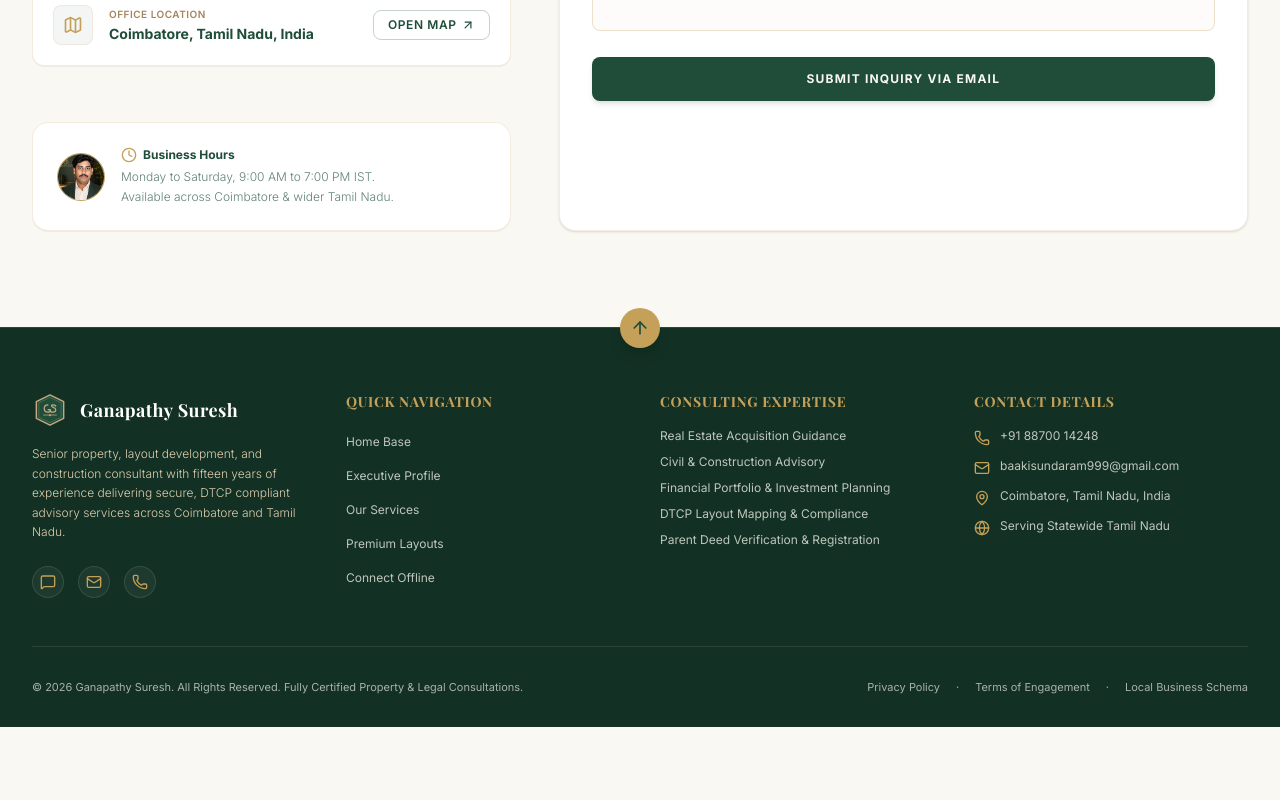
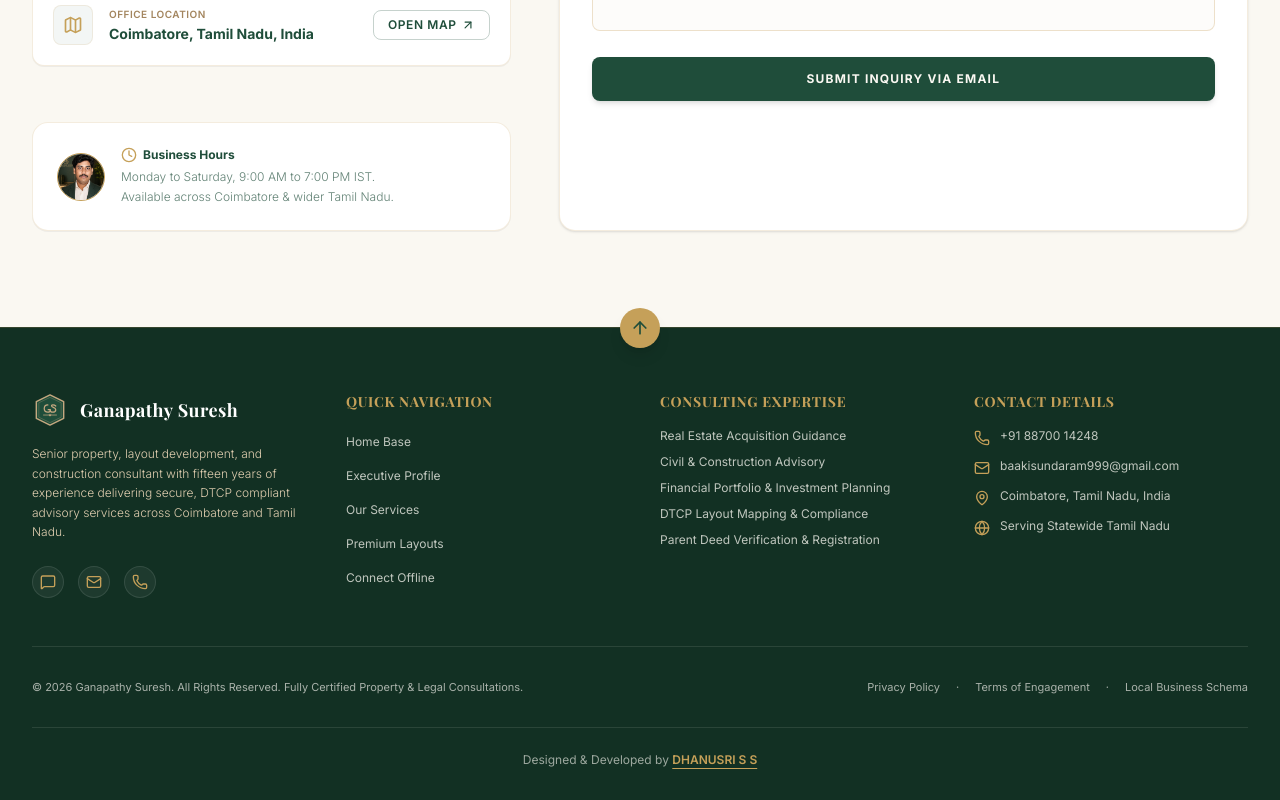
Before and after one commit to Dhanusri-S-S/Ganapathy_Suresh_portfolio, a React (Vite) app: page / in a window 1280 px wide. Shown: the part 6153-6953 px from the top of the page. Before the commit the page ends 6880 px from the top, so only its background shows below. Built offline with nearby package versions, Linux system fonts and the light colour scheme; a web font is replaced by a local one.

Commit message:
Add developer credit to Footer component
Added developer credit section to the footer.

```diff
--- a/src/components/Footer.tsx
+++ b/src/components/Footer.tsx
@@ -157,7 +157,20 @@ export default function Footer({ onNavigate }: FooterProps) {
             <span className="hover:text-gold">Local Business Schema</span>
           </div>
         </div>
-
+{/* Developer Credit */}
+<div className="mt-8 pt-6 border-t border-ivory/10 text-center">
+  <p className="font-sans text-xs text-ivory/60">
+    Designed &amp; Developed by{" "}
+    <a
+      href="https://www.linkedin.com/in/dhanusri-s-s-580466373/"
+      target="_blank"
+      rel="noopener noreferrer"
+      className="text-gold hover:text-gold-light font-semibold transition-colors duration-300 underline underline-offset-4"
+    >
+      DHANUSRI S S
+    </a>
+  </p>
+</div>
       </motion.div>
     </footer>
   );
```
